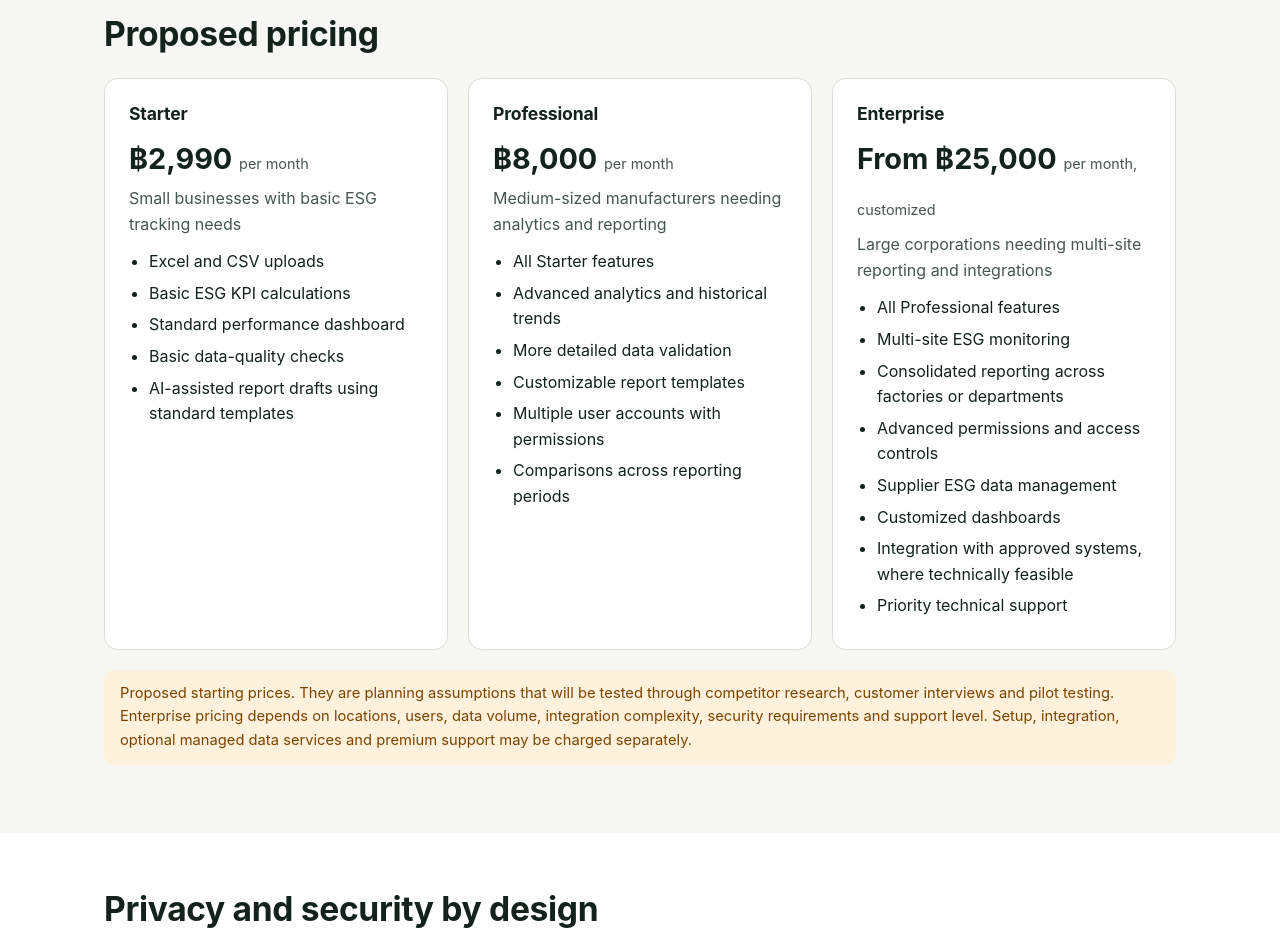
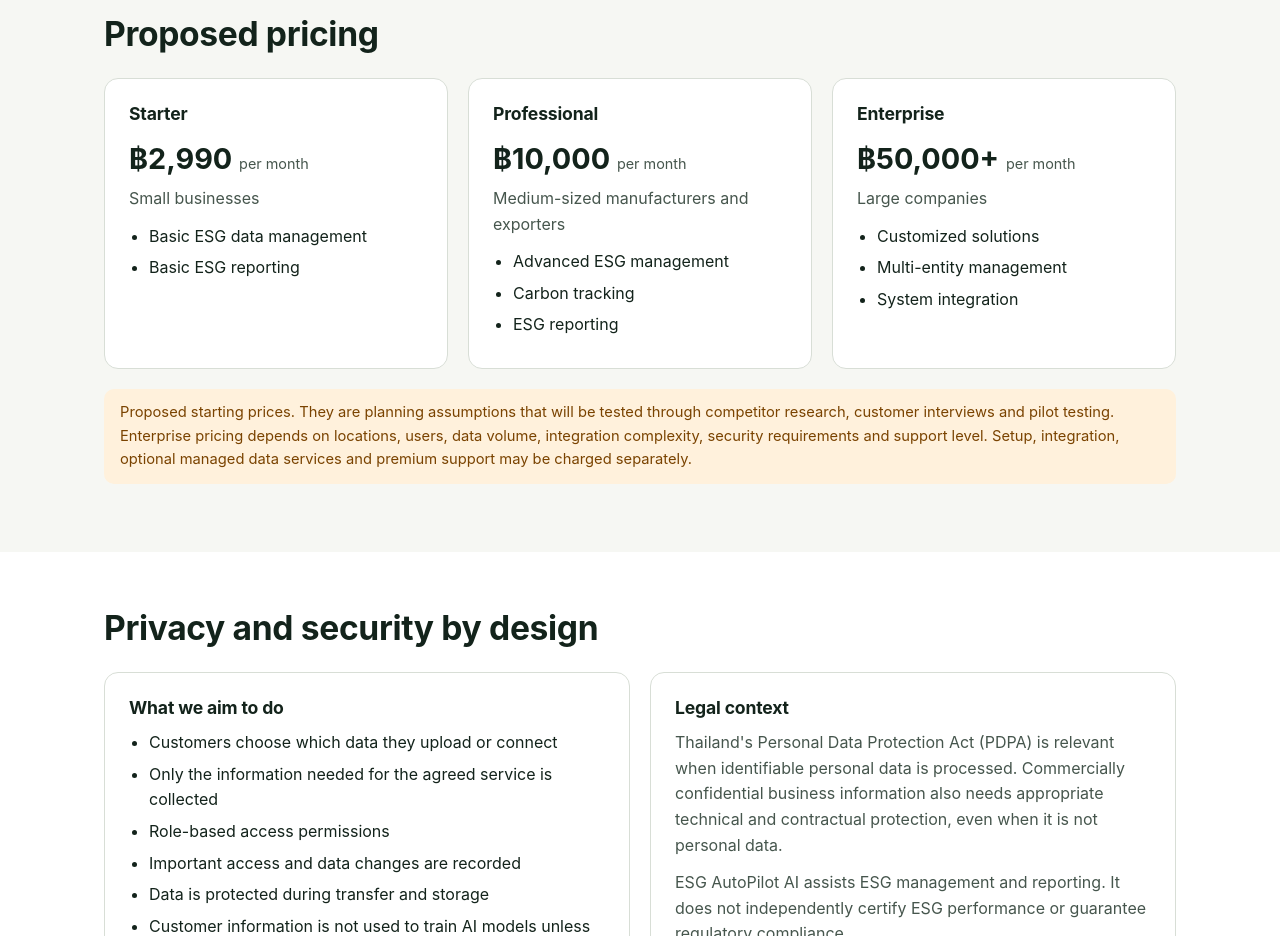
Before and after one commit to phorsya2004-a11y/esg-autopilot-ai, a plain HTML site: page index.html in a window 1280 px wide. Shown: the part 3880-4816 px from the top of the page. Drawn offline with Linux system fonts and the light colour scheme.

Commit message:
Publish website with updated prices from screenshot

```diff
--- a/index.html
+++ b/index.html
@@ -134,9 +134,9 @@ footer{padding:32px 0 48px;color:var(--muted);font-size:.9rem;border-top:1px sol
 <section id="pricing"><div class="wrap">
   <h2>Proposed pricing</h2>
   <div class="grid">
-<div class="card plan"><h3>Starter</h3><p class="price">฿2,990 <span class="muted unit">per month</span></p><p class="muted">Small businesses with basic ESG tracking needs</p><ul class="clean"><li>Excel and CSV uploads</li><li>Basic ESG KPI calculations</li><li>Standard performance dashboard</li><li>Basic data-quality checks</li><li>AI-assisted report drafts using standard templates</li></ul></div>
-<div class="card plan"><h3>Professional</h3><p class="price">฿8,000 <span class="muted unit">per month</span></p><p class="muted">Medium-sized manufacturers needing analytics and reporting</p><ul class="clean"><li>All Starter features</li><li>Advanced analytics and historical trends</li><li>More detailed data validation</li><li>Customizable report templates</li><li>Multiple user accounts with permissions</li><li>Comparisons across reporting periods</li></ul></div>
-<div class="card plan"><h3>Enterprise</h3><p class="price">From ฿25,000 <span class="muted unit">per month, customized</span></p><p class="muted">Large corporations needing multi-site reporting and integrations</p><ul class="clean"><li>All Professional features</li><li>Multi-site ESG monitoring</li><li>Consolidated reporting across factories or departments</li><li>Advanced permissions and access controls</li><li>Supplier ESG data management</li><li>Customized dashboards</li><li>Integration with approved systems, where technically feasible</li><li>Priority technical support</li></ul></div>
+<div class="card plan"><h3>Starter</h3><p class="price">฿2,990 <span class="muted unit">per month</span></p><p class="muted">Small businesses</p><ul class="clean"><li>Basic ESG data management</li><li>Basic ESG reporting</li></ul></div>
+<div class="card plan"><h3>Professional</h3><p class="price">฿10,000 <span class="muted unit">per month</span></p><p class="muted">Medium-sized manufacturers and exporters</p><ul class="clean"><li>Advanced ESG management</li><li>Carbon tracking</li><li>ESG reporting</li></ul></div>
+<div class="card plan"><h3>Enterprise</h3><p class="price">฿50,000+ <span class="muted unit">per month</span></p><p class="muted">Large companies</p><ul class="clean"><li>Customized solutions</li><li>Multi-entity management</li><li>System integration</li></ul></div>
   </div>
   <p class="note" style="margin-top:20px">Proposed starting prices. They are planning assumptions that will be tested through competitor research, customer interviews and pilot testing. Enterprise pricing depends on locations, users, data volume, integration complexity, security requirements and support level. Setup, integration, optional managed data services and premium support may be charged separately.</p>
 </div></section>
```
